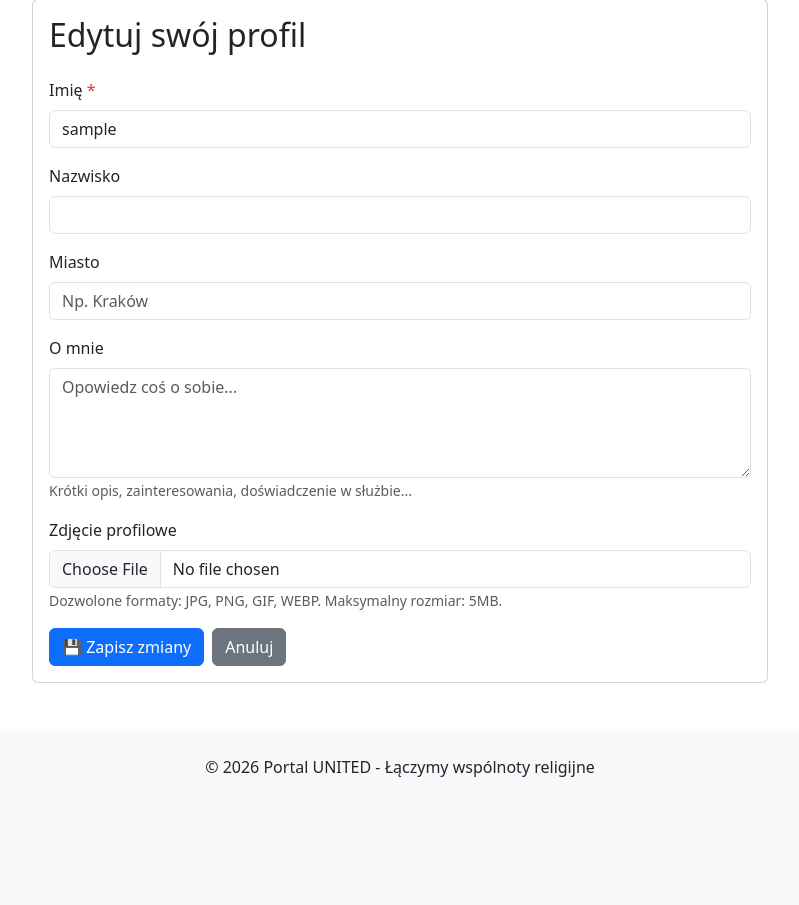
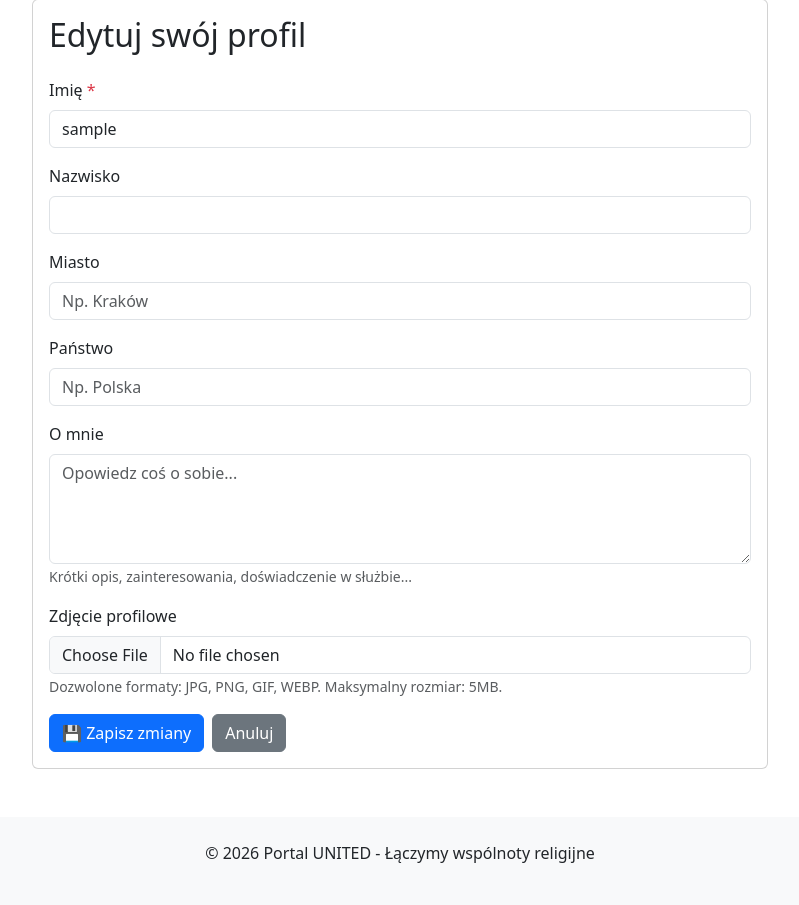
Before and after one commit to renioko/project_UNITED, a Django app: page /profile/edit/ in a window 1280 px wide. Shown: the part 125-1030 px from the top of the page, without its empty margins (240-1039 px from the left). Before the commit the page ends 902 px from the top, so only its background shows below. Run offline with Django 5.2, Linux system fonts and the light colour scheme; the visitor is signed in with stand-in values (Sample User, id 1); data comes from the database, SQL or seed files in the repository; parts of the project's set-up code (start-up, migrations or seed data) failed here and were passed over.

Commit message:
added country to person profile

```diff
--- a/communities/models.py
+++ b/communities/models.py
@@ -251,6 +251,7 @@ class PersonProfile(models.Model):
     first_name = models.CharField(max_length=100, verbose_name='Imię')
     last_name = models.CharField(max_length=100, blank=True, verbose_name='Nazwisko')
     city = models.CharField(max_length=100, blank=True, verbose_name='Miasto')
+    country = models.CharField(max_length=100, blank=True, verbose_name='Państwo')
     bio = models.TextField(max_length=500, blank=True, verbose_name='O mnie')
 
     # Daty
--- a/communities/templates/communities/profile_edit.html
+++ b/communities/templates/communities/profile_edit.html
@@ -58,6 +58,18 @@
                             value="{{ form.city.value|default:'' }}"
                             class="form-control"
                             placeholder="Np. Kraków">
+                    </div>
+
+                    <!-- Państwo -->
+                    <div class="mb-3">
+                        <label for="{{ form.city.id_for_label }}" class="form-label">
+                            Państwo
+                        </label>
+                        <input type="text"
+                            name="country"
+                            value="{{ form.city.value|default:'' }}"
+                            class="form-control"
+                            placeholder="Np. Polska">
                     </div>
 
                     <!-- Bio -->
--- a/communities/templates/communities/profile_person.html
+++ b/communities/templates/communities/profile_person.html
@@ -27,6 +27,11 @@
                 {% if profile.city %}
                 <p class="mb-2">
                     📍 {{ profile.city }}
+                </p>
+                {% endif %}
+                {% if profile.country %}
+                <p class="mb-2">
+                    🌍 {{ profile.country }}
                 </p>
                 {% endif %}
 
--- a/communities/views.py
+++ b/communities/views.py
@@ -332,7 +332,7 @@ class ProfileEditView(LoginRequiredMixin, UpdateView):
 
     model = PersonProfile
     template_name = 'communities/profile_edit.html'
-    fields = ['first_name', 'last_name', 'city', 'bio', 'avatar']
+    fields = ['first_name', 'last_name', 'city', 'country', 'bio', 'avatar']
     success_url = reverse_lazy('communities:profile')
 
     def get_object(self, queryset=None):
```
Also changed, not shown: communities/migrations/0009_personprofile_country.py (added).
